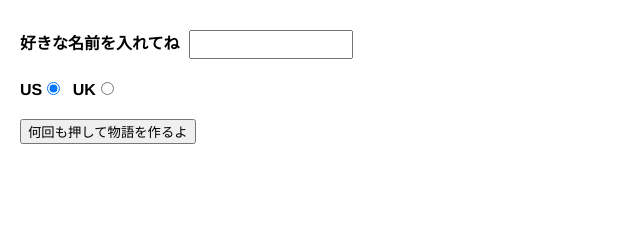
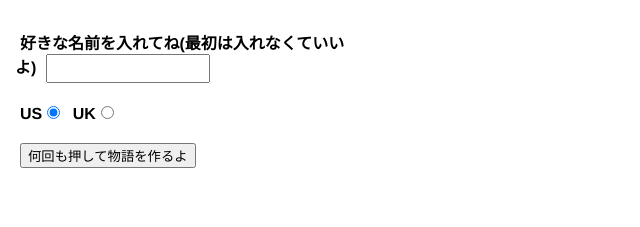
Before and after one commit to ken20c/mozilla, a plain HTML site: page 01-20 テスト/index.html in a window 1280 px wide. Shown: the whole page, without its empty margins (0-640 px from the left). Drawn offline with Linux system fonts and the light colour scheme.

Commit message:
注意書き

```diff
--- a/01-20 テスト/index.html
+++ b/01-20 テスト/index.html
@@ -44,7 +44,7 @@
 
   <body>
     <div class="top-wrapper">
-      <label for="customname">好きな名前を入れてね</label>
+      <label for="customname">好きな名前を入れてね(最初は入れなくていいよ)</label>
       <input id="customname" type="text" placeholder="">
     </div>
     <div>
```
